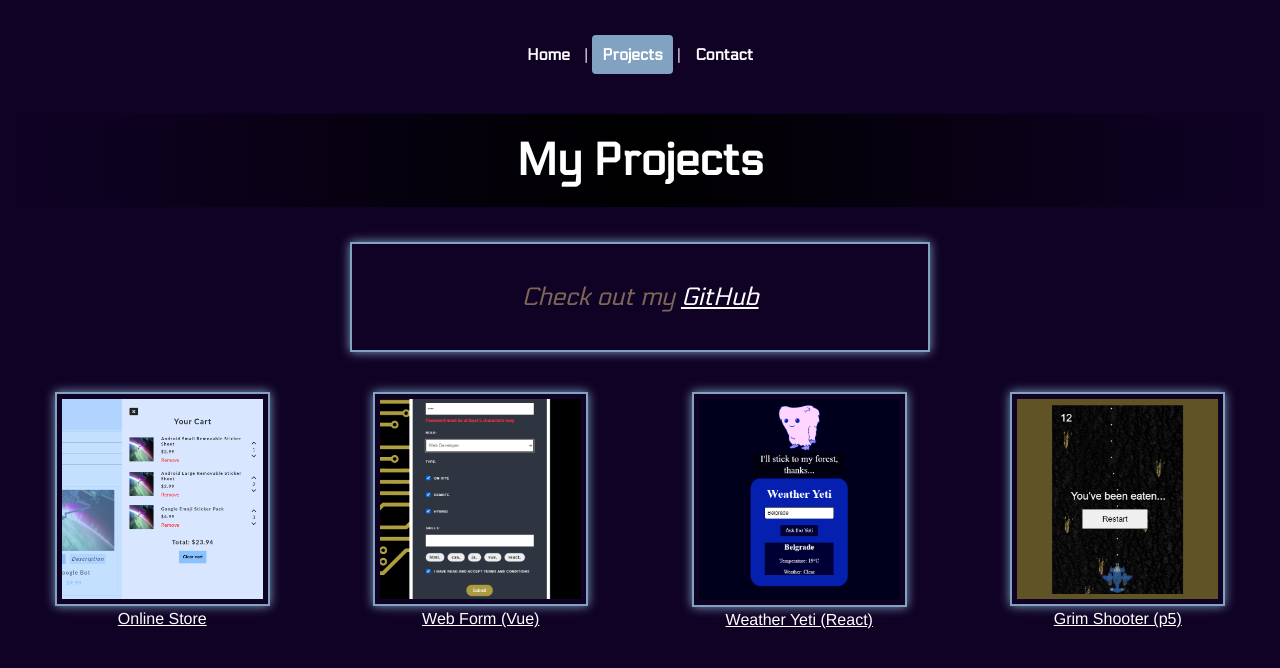
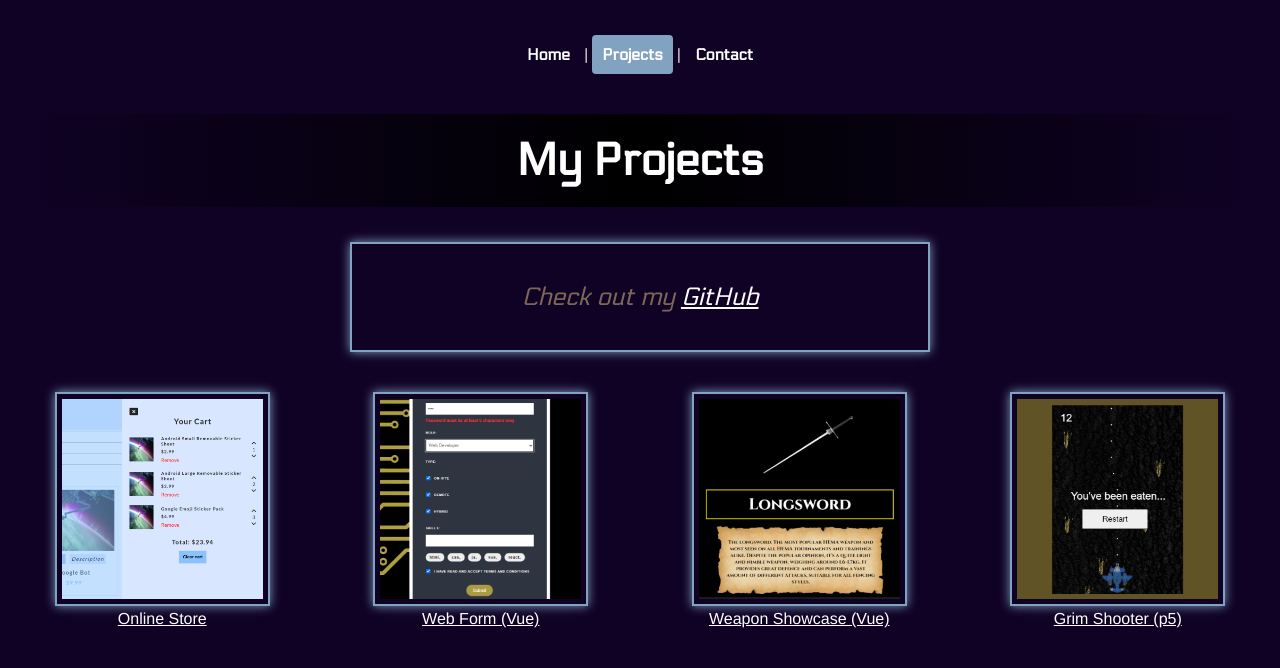
Before and after one commit to cerovina/Website-Vue-Router, a Vue app: page /projects in a window 1280 px wide. Shown: the top 668 px of the page. Built offline with nearby package versions, Linux system fonts and the light colour scheme.

Commit message:
Added the HEMA app

```diff
--- a/src/views/ProjectsView.vue
+++ b/src/views/ProjectsView.vue
@@ -20,9 +20,9 @@
             <a class="link" href="https://web-form-vue-lake.vercel.app/">Web Form (Vue)</a>
           </div>
           <div class="grid-item">
-            <img class="img1" src="@/assets/yetiii.png" alt="Weather Yeti">
+            <img class="img1" src="@/assets/hma.png" alt="Weapon Showcase">
             <br>
-            <a class="link" href="https://cerovina.github.io/Weather-Yeti/">Weather Yeti (React)</a>
+            <a class="link" href="https://hema-weapon-showcase.vercel.app/">Weapon Showcase (Vue)</a>
           </div>
           <div class="grid-item">
             <img class="img1" src="@/assets/bugs.png" alt="Space Shooter">
```
Also changed, not shown: src/assets/hma.png (added).
